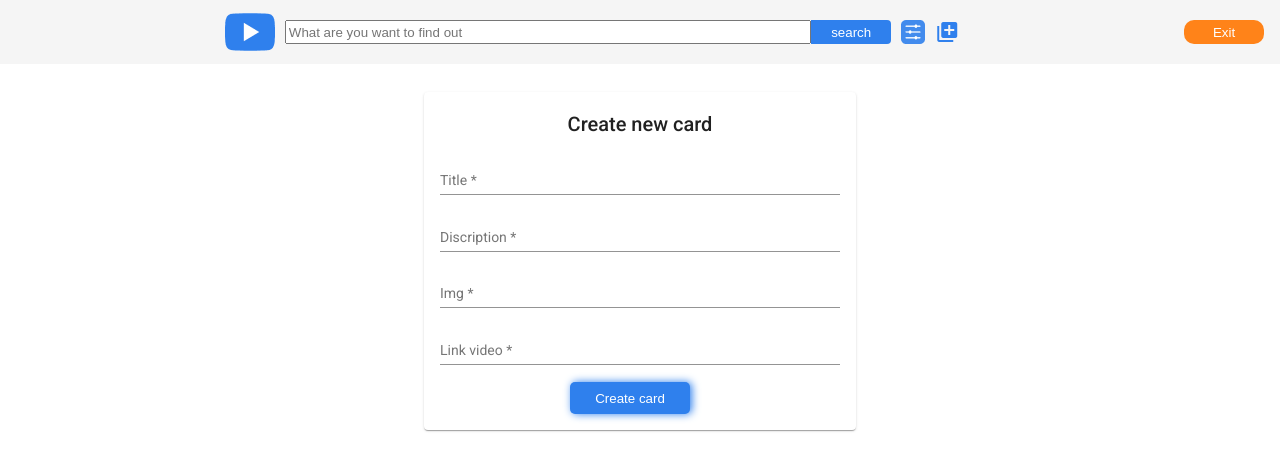
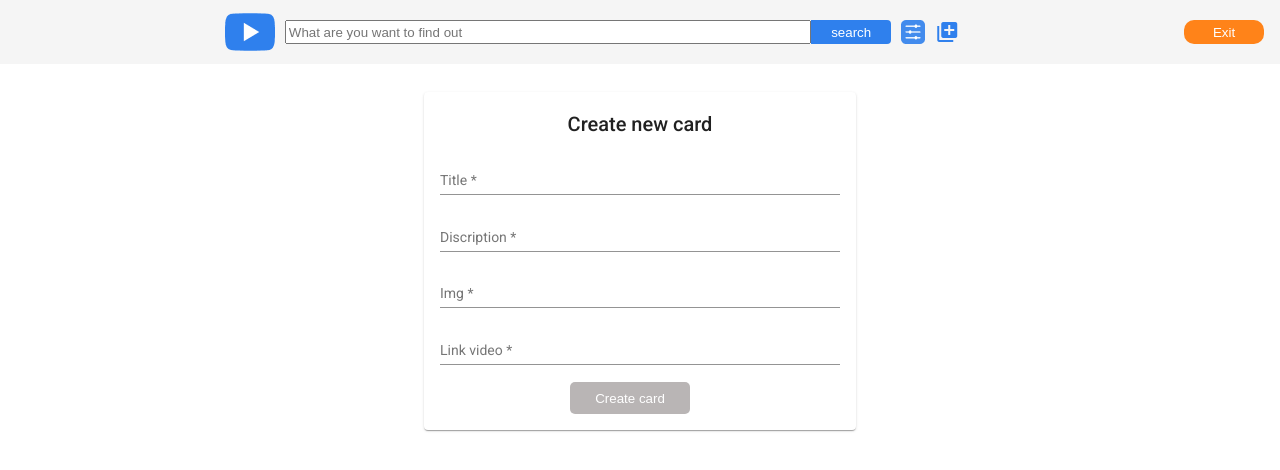
Before and after one commit to alepashkou/youtube-client, an Angular app: page /add in a window 1280 px wide. Shown: the top 470 px of the page. Built offline with nearby package versions, Linux system fonts and the light colour scheme; sample sign-in values are in the browser's storage.

Commit message:
feat: add layout add card

```diff
--- a/src/app/shared/material/material.module.ts
+++ b/src/app/shared/material/material.module.ts
@@ -6,7 +6,6 @@ import { MatCardModule } from '@angular/material/card';
 import { MatDividerModule } from '@angular/material/divider';
 import { MatProgressBarModule } from '@angular/material/progress-bar';
 import { MatButtonModule } from '@angular/material/button';
-import { FormsModule } from '@angular/forms';
 import { MatIconModule } from '@angular/material/icon';
 
 @NgModule({
@@ -19,7 +18,6 @@ import { MatIconModule } from '@angular/material/icon';
     MatProgressBarModule,
     MatProgressBarModule,
     MatButtonModule,
-    FormsModule,
     MatIconModule,
   ],
   exports: [
@@ -30,7 +28,6 @@ import { MatIconModule } from '@angular/material/icon';
     MatProgressBarModule,
     MatProgressBarModule,
     MatButtonModule,
-    FormsModule,
     MatIconModule,
   ],
 })
--- a/src/app/shared/shared.module.ts
+++ b/src/app/shared/shared.module.ts
@@ -1,5 +1,6 @@
 import { NgModule } from '@angular/core';
 import { CommonModule } from '@angular/common';
+import { FormsModule, ReactiveFormsModule } from '@angular/forms';
 import { MaterialModule } from './material/material.module';
 
 @NgModule({
@@ -7,7 +8,9 @@ import { MaterialModule } from './material/material.module';
   imports: [
     CommonModule,
     MaterialModule,
+    FormsModule,
+    ReactiveFormsModule,
   ],
-  exports: [MaterialModule],
+  exports: [MaterialModule, FormsModule, ReactiveFormsModule],
 })
 export class SharedModule { }
--- a/src/app/youtube/pages/add-card/add-card.component.html
+++ b/src/app/youtube/pages/add-card/add-card.component.html
@@ -1,20 +1,20 @@
 <mat-card>
     <mat-card-content>
-      <form>
+      <form [formGroup]="this.form" (ngSubmit)="onSubmit()">
         <h2>Create new card</h2>
         <mat-form-field>
-          <input matInput placeholder="Title" name="title" required>
+          <input matInput placeholder="Title" name="title" required formControlName="title">
         </mat-form-field>
         <mat-form-field>
-          <input matInput placeholder="Discription" name="discription" required>
+          <input matInput placeholder="Discription" name="discription" required formControlName="discription">
         </mat-form-field>
         <mat-form-field>
-          <input matInput placeholder="Img" name="img" required>
+          <input matInput placeholder="Img" name="img" required formControlName="img">
         </mat-form-field>
         <mat-form-field>
-          <input matInput  placeholder="Link video" name="linkVideo" required>
+          <input matInput  placeholder="Link video" name="linkVideo" required formControlName="linkVideo">
         </mat-form-field>
-        <button  class="addCard__btn">Create card</button>
+        <button  class="addCard__btn" [disabled]="form.invalid">Create card</button>
       </form>
     </mat-card-content>
   </mat-card>
--- a/src/app/youtube/pages/add-card/add-card.component.scss
+++ b/src/app/youtube/pages/add-card/add-card.component.scss
@@ -24,4 +24,8 @@ mat-form-field {
     &:hover{
         background: #5298f3;
     }
+    &:disabled{
+        background: #b9b5b5;
+        filter: none;
+    }
 }
--- a/src/app/youtube/pages/add-card/add-card.component.ts
+++ b/src/app/youtube/pages/add-card/add-card.component.ts
@@ -1,15 +1,27 @@
 import { Component, OnInit } from '@angular/core';
+import { FormControl, FormGroup } from '@angular/forms';
 
 @Component({
   selector: 'app-add-card',
   templateUrl: './add-card.component.html',
-  styleUrls: ['./add-card.component.scss']
+  styleUrls: ['./add-card.component.scss'],
 })
 export class AddCardComponent implements OnInit {
+  form:FormGroup;
 
-  constructor() { }
+  constructor() {
+    this.form = new FormGroup({
+      title: new FormControl(''),
+      discription: new FormControl(''),
+      img: new FormControl(''),
+      linkVideo: new FormControl(''),
+    });
+  }
 
   ngOnInit(): void {
   }
 
+  onSubmit() {
+    console.log('submit', this.form);
+  }
 }
```
